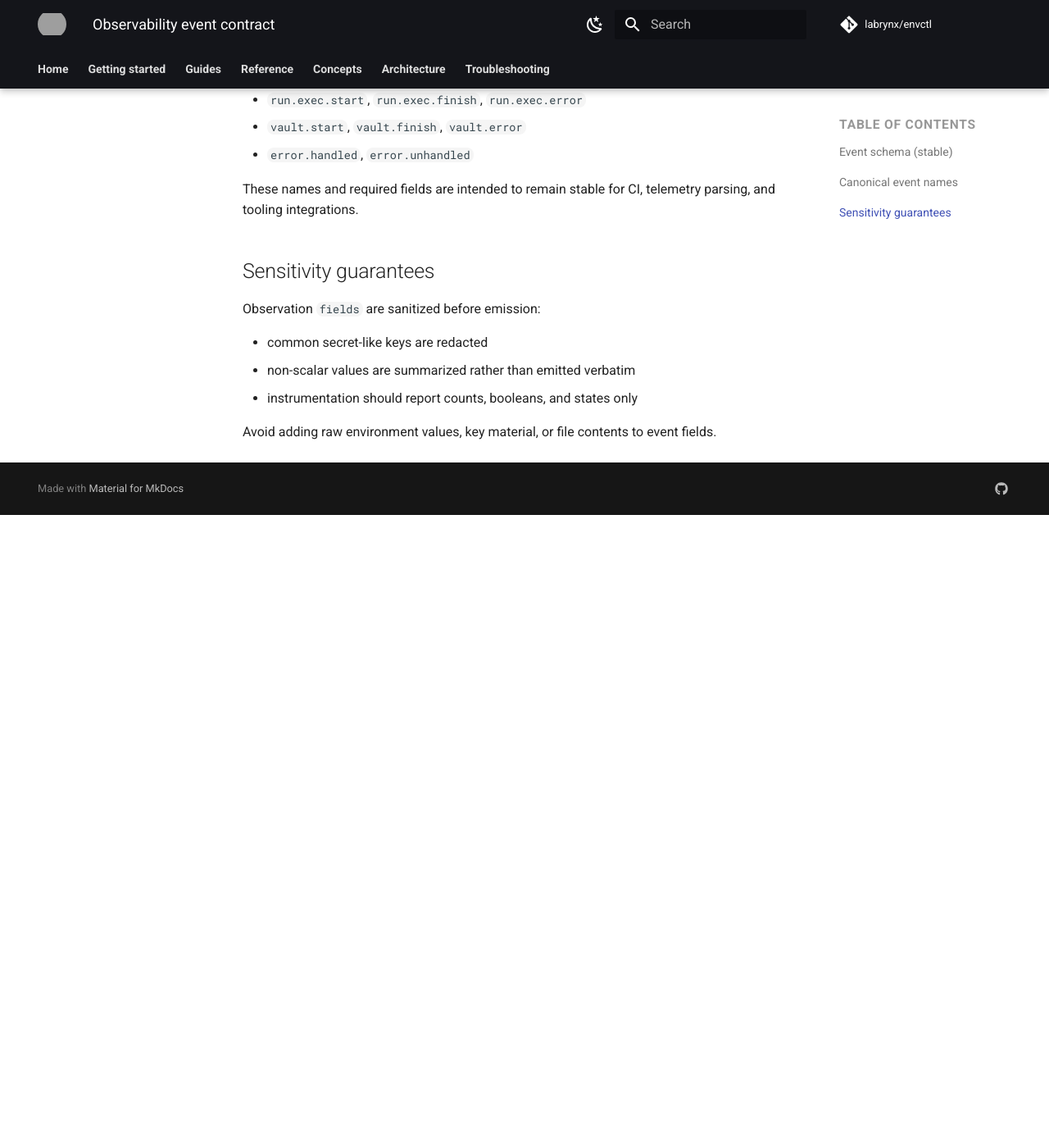
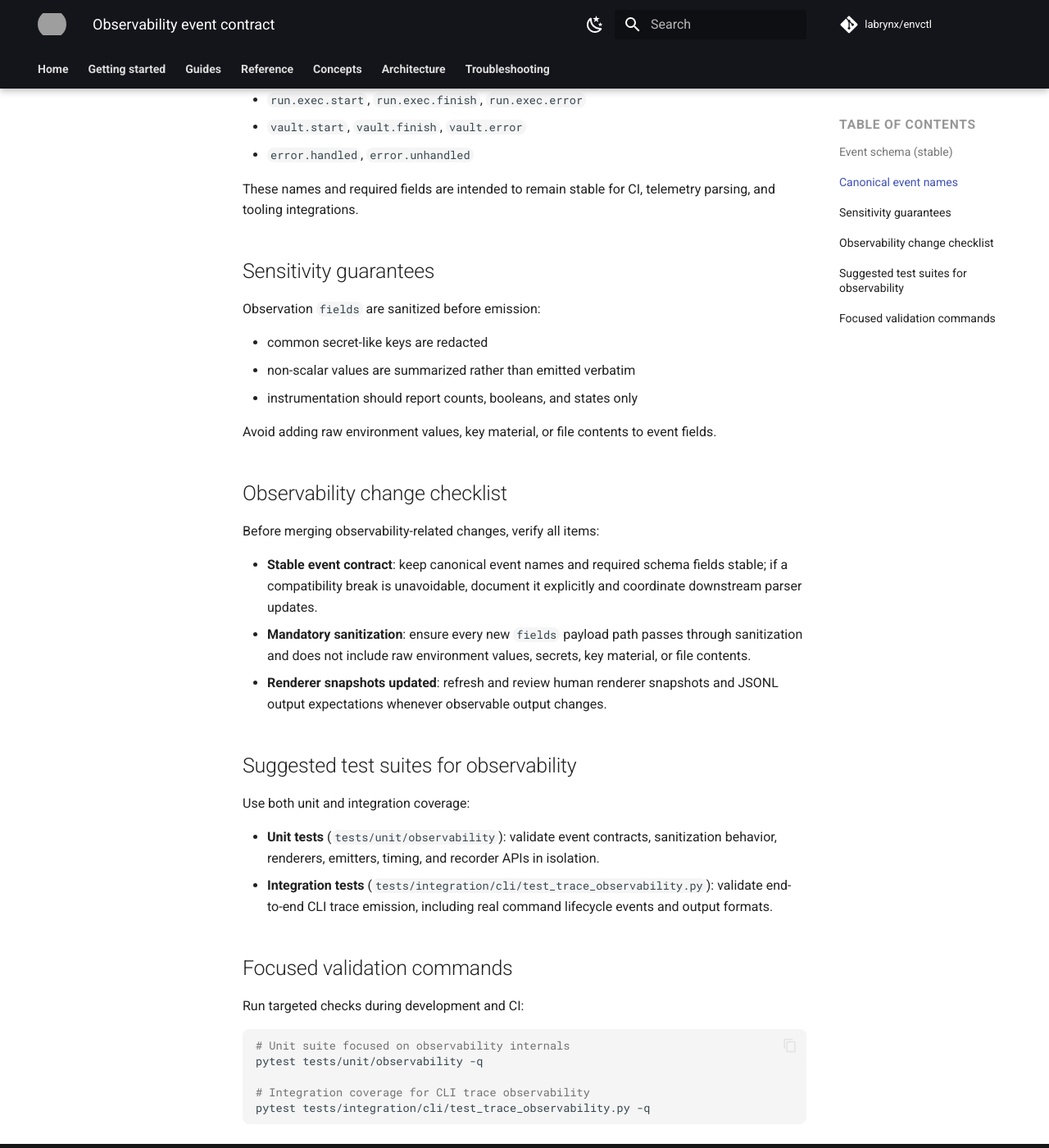
Before and after one commit to labrynx/envctl, an MkDocs documentation site: the page built from docs/reference/observability.md, in a window 1280 px wide and 1400 px high, scrolled down 963 px. Shown: the whole window at 82% size. Built offline with MkDocs 1.6.1 and Material for MkDocs 9.7.7, drawn with Linux system fonts in a browser that asks for light colours; comment, search, counter and statistics services are not loaded; before the commit the page ends 1591 px from its top, so only the background shows below that; grey boxes are pictures that could not be loaded.

Commit message:
docs: add observability change checklist and focused test guidance

````diff
--- a/docs/reference/observability.md
+++ b/docs/reference/observability.md
@@ -38,3 +38,30 @@ Observation `fields` are sanitized before emission:
 - instrumentation should report counts, booleans, and states only
 
 Avoid adding raw environment values, key material, or file contents to event fields.
+
+## Observability change checklist
+
+Before merging observability-related changes, verify all items:
+
+- **Stable event contract**: keep canonical event names and required schema fields stable; if a compatibility break is unavoidable, document it explicitly and coordinate downstream parser updates.
+- **Mandatory sanitization**: ensure every new `fields` payload path passes through sanitization and does not include raw environment values, secrets, key material, or file contents.
+- **Renderer snapshots updated**: refresh and review human renderer snapshots and JSONL output expectations whenever observable output changes.
+
+## Suggested test suites for observability
+
+Use both unit and integration coverage:
+
+- **Unit tests** (`tests/unit/observability`): validate event contracts, sanitization behavior, renderers, emitters, timing, and recorder APIs in isolation.
+- **Integration tests** (`tests/integration/cli/test_trace_observability.py`): validate end-to-end CLI trace emission, including real command lifecycle events and output formats.
+
+## Focused validation commands
+
+Run targeted checks during development and CI:
+
+```bash
+# Unit suite focused on observability internals
+pytest tests/unit/observability -q
+
+# Integration coverage for CLI trace observability
+pytest tests/integration/cli/test_trace_observability.py -q
+```
````
